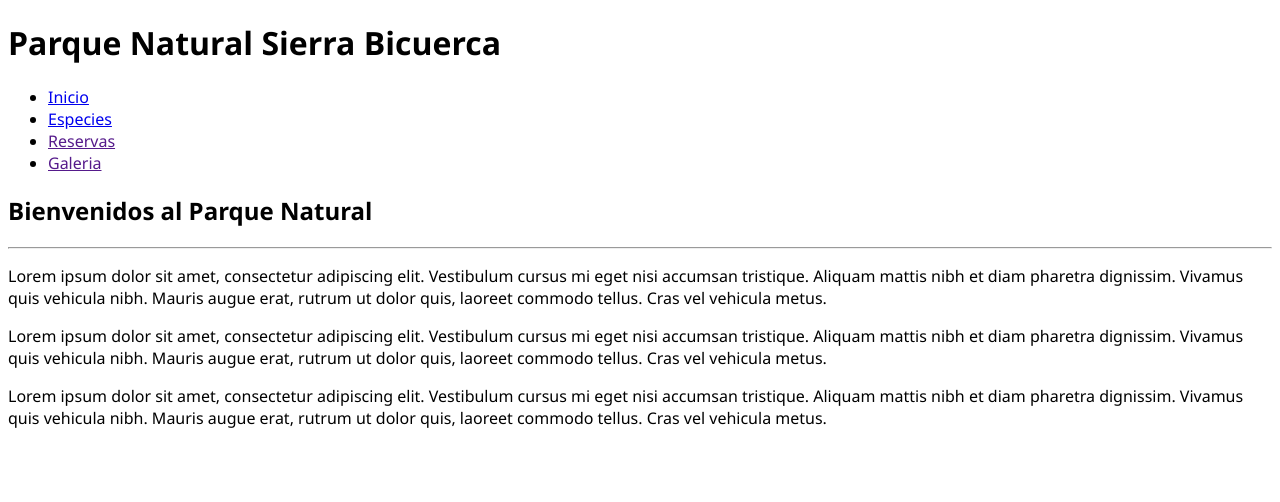
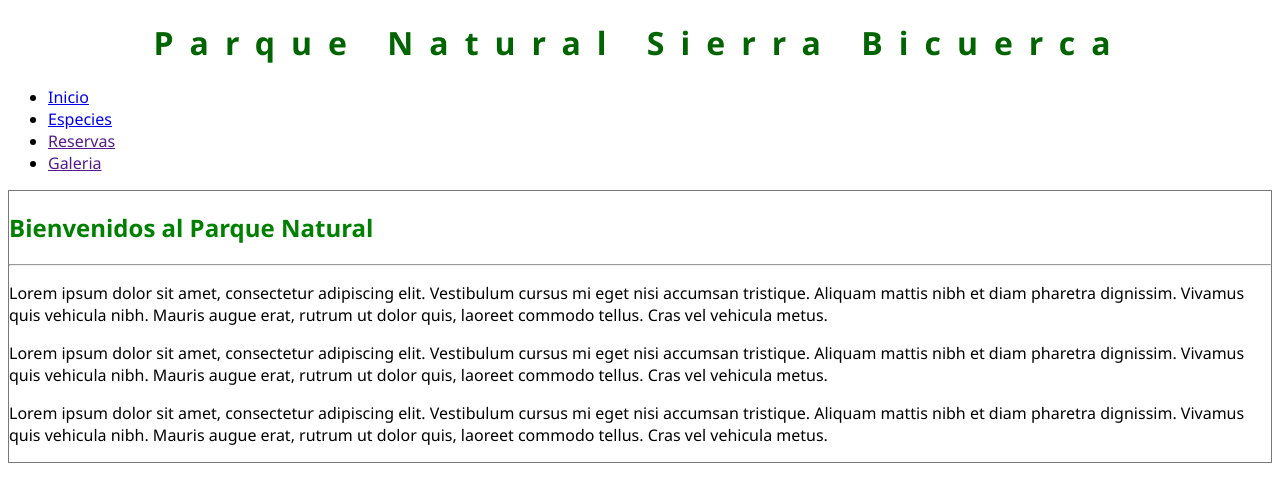
Before and after one commit to mrstahuu/mrstahuu.github.io, a PHP site: page /naturalpark in a window 1280 px wide. Shown: the top 502 px of the page. Run offline with PHP 8.4, Linux system fonts and the light colour scheme.

Commit message:
Update style.css
Added style to header, main, h2, hr

```diff
--- a/naturalpark/style.css
+++ b/naturalpark/style.css
@@ -1,3 +1,21 @@
 body {
     font-family: 'Segoe UI', Tahoma, Geneva, Verdana, sans-serif;
 }
+header {
+    text-align: center;
+    letter-spacing: 1em;
+    color: darkgreen;
+}
+
+main {
+    border: 1px solid #787878;
+}
+
+h2 {
+    color: green;
+}
+
+hr {
+    color: #787878;
+    background-color: #787878;
+}
```
